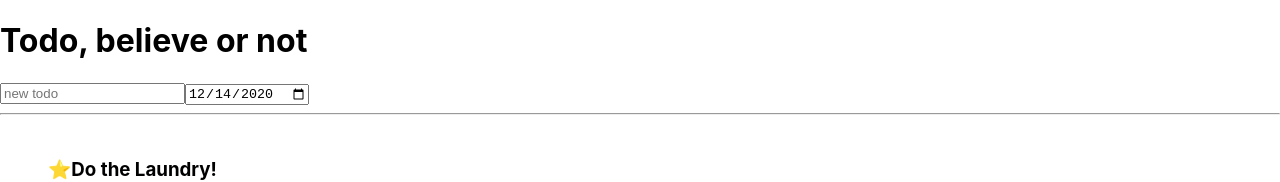
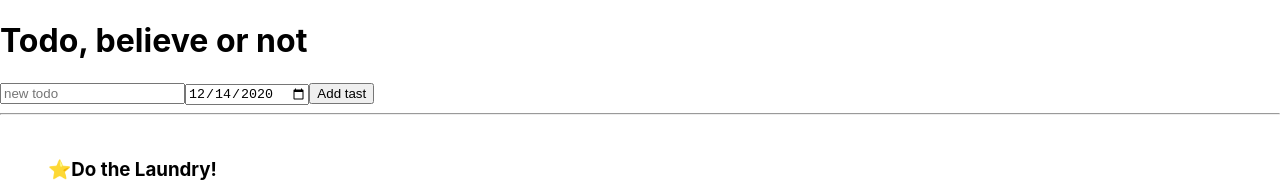
Before and after one commit to Shan-Mi/js4-todo, a React (Create React App) app: page / in a window 1280 px wide. Shown: the top 182 px of the page. Built offline with nearby package versions, Linux system fonts and the light colour scheme.

Commit message:
:construction: Add new todo into context

```diff
--- a/src/components/TodoCreate/TodoCreate.jsx
+++ b/src/components/TodoCreate/TodoCreate.jsx
@@ -1,28 +1,42 @@
-import React, { useState } from "react";
+import React, { useContext, useState } from "react";
+import { TaskContext } from "../../contexts/TaskContext";
 
 const TodoCreate = () => {
+  const { taskList, setTaskList } = useContext(TaskContext);
+
   const now = new Date();
   const nowString = `${now.getFullYear()}-${
     now.getMonth() + 1
   }-${now.getDate()}`;
-  const [textInput, setTextInput] = useState("");
+  const [task, setTask] = useState("");
   const [dateInput, setDateInput] = useState(nowString);
 
   const handleOnDateChange = (e) => {
     const value = e.target.value;
     setDateInput(value);
-    const [year, month, date] = value.split("-");
-    const newDate = new Date(year, month - 1, date);
-    console.log(newDate.toDateString());
+  };
+
+  const handleOnSubmit = (e) => {
+    e.preventDefault();
+    const [year, month, date] = dateInput.split("-");
+    const dueDate = new Date(year, month - 1, date);
+    const payload = {
+      id: Date.now(),
+      task,
+      dueDate,
+      isCompleted: false,
+      priority: 1,
+    };
+    setTaskList([...taskList, payload]);
   };
 
   return (
-    <form>
+    <form onSubmit={handleOnSubmit}>
       <input
         type="text"
         placeholder="new todo"
-        value={textInput}
-        onChange={(e) => setTextInput(e.target.value)}
+        value={task}
+        onChange={(e) => setTask(e.target.value)}
       />
       <input
         type="date"
@@ -30,6 +44,7 @@ const TodoCreate = () => {
         value={dateInput}
         onChange={handleOnDateChange}
       />
+      <button type="submit">Add tast</button>
     </form>
   );
 };
```
